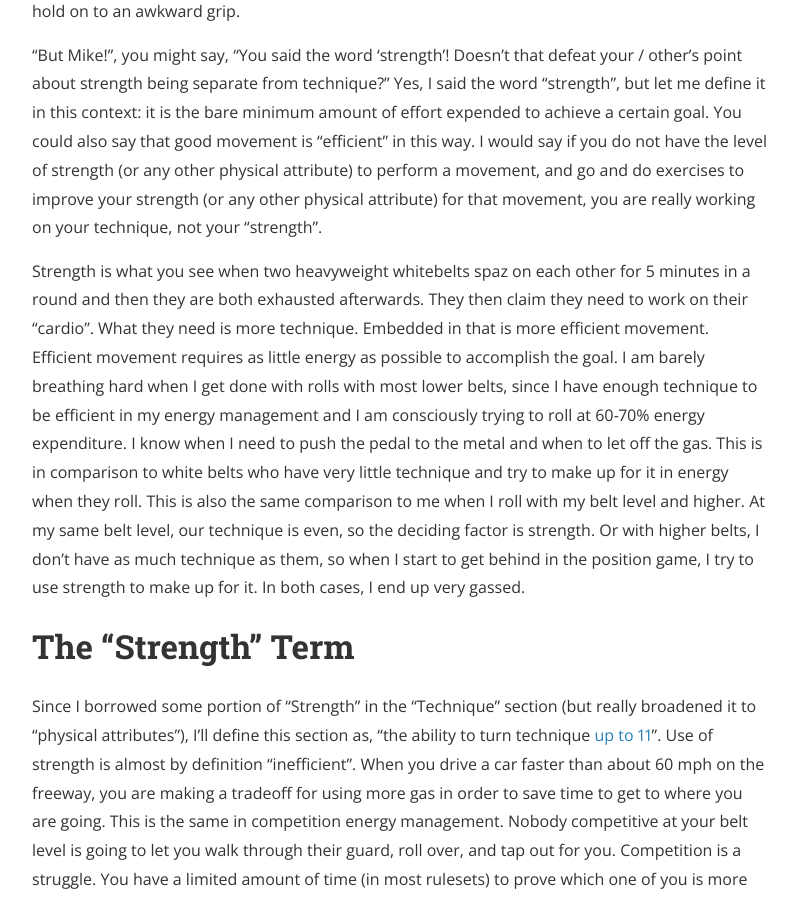
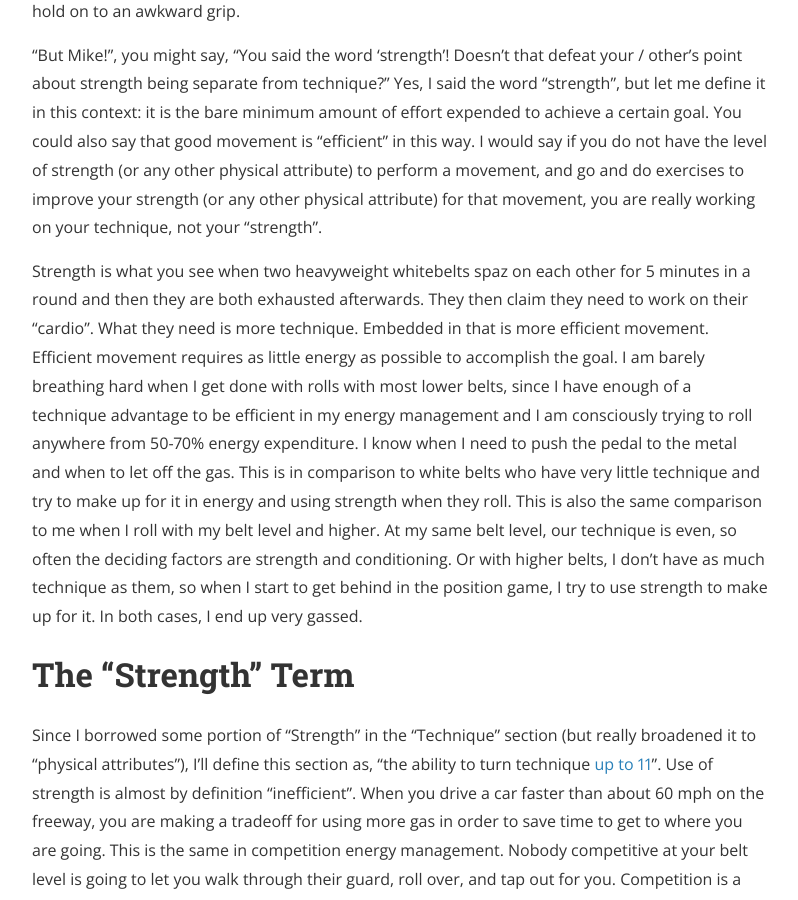
Before and after one commit to michaellady/michaellady.github.io, a Jekyll site: the page built from _posts/2020-4-10-Technique-and-Strength.md, in a window 1280 px wide and 900 px high, scrolled down 2761 px. Shown: the whole window, without its empty margins (240-1038 px from the left). Built offline with Jekyll 4.4.1, drawn with Linux system fonts in a browser that asks for light colours; nearby versions of some CDN libraries; comment, search, counter and statistics services are not loaded.

Commit message:
add some clarification

```diff
--- a/_posts/2020-4-10-Technique-and-Strength.md
+++ b/_posts/2020-4-10-Technique-and-Strength.md
@@ -31,7 +31,7 @@ These two analogies, DDR and tennis, make up my definition of "timing". Even if
 
 "But Mike!", you might say, "You said the word 'strength'! Doesn't that defeat your / other's point about strength being separate from technique?" Yes, I said the word "strength", but let me define it in this context: it is the bare minimum amount of effort expended to achieve a certain goal. You could also say that good movement is "efficient" in this way. I would say if you do not have the level of strength (or any other physical attribute) to perform a movement, and go and do exercises to improve your strength (or any other physical attribute) for that movement, you are really working on your technique, not your "strength".
 
-Strength is what you see when two heavyweight whitebelts spaz on each other for 5 minutes in a round and then they are both exhausted afterwards. They then claim they need to work on their "cardio". What they need is more technique. Embedded in that is more efficient movement. Efficient movement requires as little energy as possible to accomplish the goal. I am barely breathing hard when I get done with rolls with most lower belts, since I have enough technique to be efficient in my energy management and I am consciously trying to roll at 60-70% energy expenditure. I know when I need to push the pedal to the metal and when to let off the gas. This is in comparison to white belts who have very little technique and try to make up for it in energy when they roll. This is also the same comparison to me when I roll with my belt level and higher. At my same belt level, our technique is even, so the deciding factor is strength. Or with higher belts, I don't have as much technique as them, so when I start to get behind in the position game, I try to use strength to make up for it. In both cases, I end up very gassed.
+Strength is what you see when two heavyweight whitebelts spaz on each other for 5 minutes in a round and then they are both exhausted afterwards. They then claim they need to work on their "cardio". What they need is more technique. Embedded in that is more efficient movement. Efficient movement requires as little energy as possible to accomplish the goal. I am barely breathing hard when I get done with rolls with most lower belts, since I have enough of a technique advantage to be efficient in my energy management and I am consciously trying to roll anywhere from 50-70% energy expenditure. I know when I need to push the pedal to the metal and when to let off the gas. This is in comparison to white belts who have very little technique and try to make up for it in energy and using strength when they roll. This is also the same comparison to me when I roll with my belt level and higher. At my same belt level, our technique is even, so often the deciding factors are strength and conditioning. Or with higher belts, I don't have as much technique as them, so when I start to get behind in the position game, I try to use strength to make up for it. In both cases, I end up very gassed.
 
 # The "Strength" Term
 Since I borrowed some portion of "Strength" in the "Technique" section (but really broadened it to "physical attributes"), I'll define this section as, "the ability to turn technique [up to 11](https://youtu.be/KOO5S4vxi0o)". Use of strength is almost by definition "inefficient". When you drive a car faster than about 60 mph on the freeway, you are making a tradeoff for using more gas in order to save time to get to where you are going. This is the same in competition energy management. Nobody competitive at your belt level is going to let you walk through their guard, roll over, and tap out for you. Competition is a struggle. You have a limited amount of time (in most rulesets) to prove which one of you is more dominant, and it is an all out race to the finish line.
```
Also changed, not shown: 2 other files.
